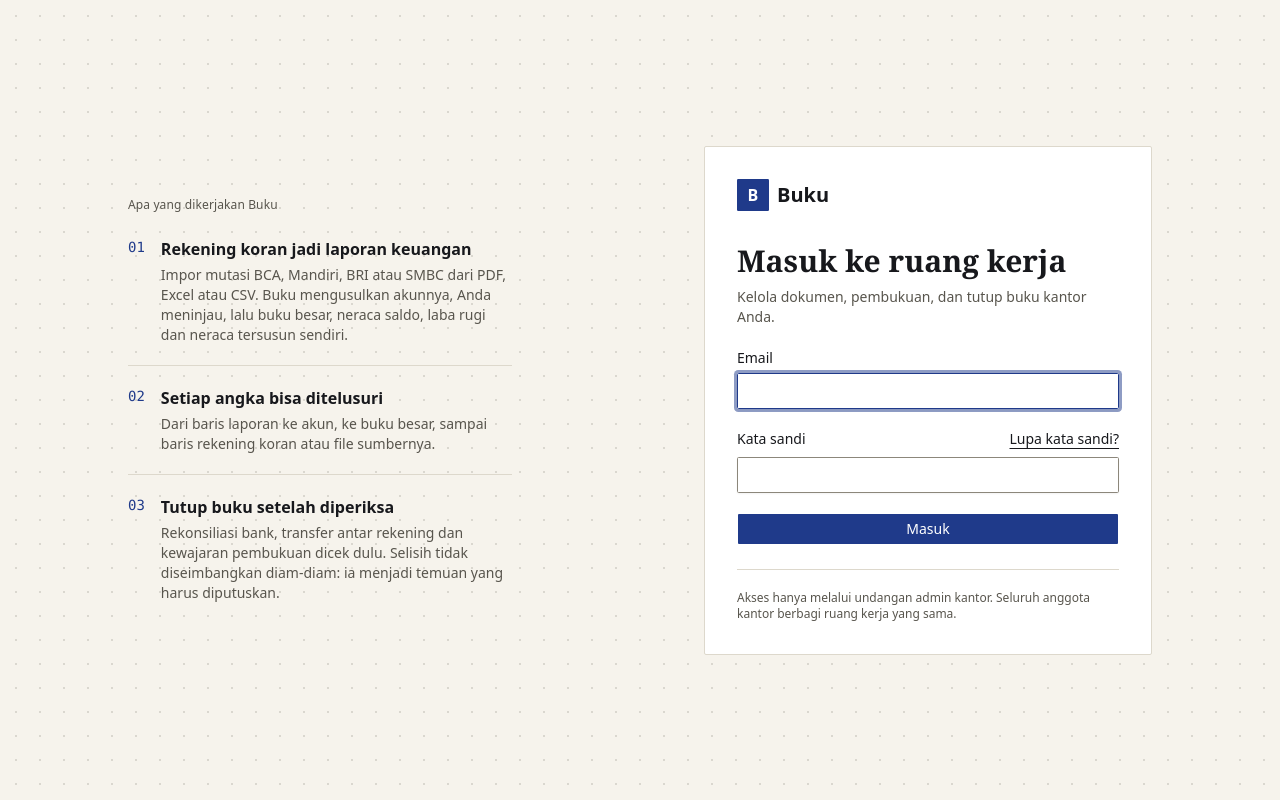
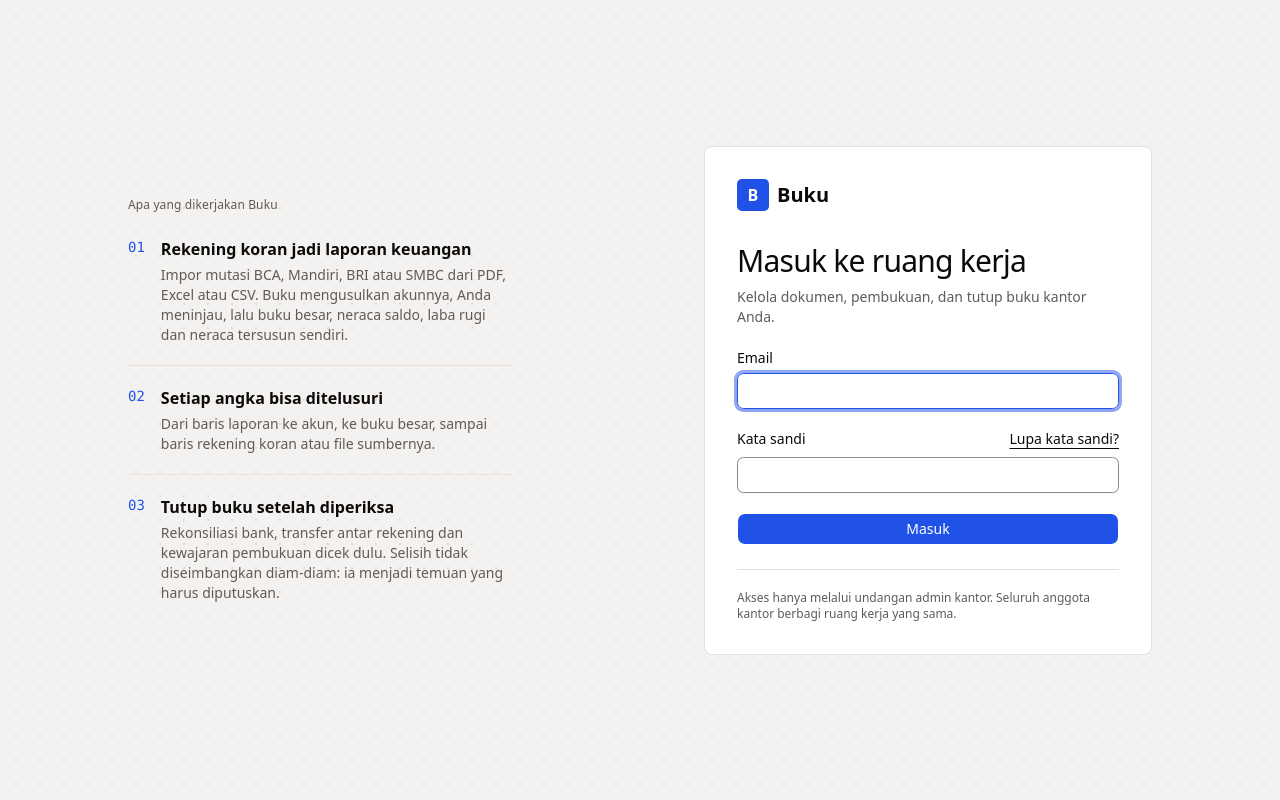
Before and after one commit to ismailir10/native-erp-v2, a Next.js app: page /login in a window 1280 px wide. Built offline with nearby package versions, Linux system fonts and the light colour scheme; no server answers.

Commit message:
feat(ui): Ramp-style design tokens, Hanken Grotesk and strong blue
Warm-neutral palette, #2152E8 brand blue (6.1:1 on white), 8px base radius, one grotesque
family replacing Inter + Newsreader, .display and .icon-tile utilities.

Cycle: docs/cycles/2026-10-08-ramp-restyle.md

```diff
--- a/app/(app)/not-found.tsx
+++ b/app/(app)/not-found.tsx
@@ -4,7 +4,7 @@
 export default function NotFound() {
   return (
     <div className="mx-auto max-w-md py-24 text-center">
-      <h1 className="font-display text-3xl font-semibold">Halaman tidak ditemukan</h1>
+      <h1 className="display text-3xl">Halaman tidak ditemukan</h1>
       <p className="mt-2 text-sm text-muted-foreground">Klien atau akun yang Anda cari tidak ada, atau bukan milik kantor Anda.</p>
       <Link href="/" className={buttonVariants({ className: "mt-6" })}>Kembali ke Beranda</Link>
     </div>
--- a/app/globals.css
+++ b/app/globals.css
@@ -1,23 +1,22 @@
 @import "tailwindcss";
 @import "tw-animate-css";
 @import "shadcn/tailwind.css";
-@import "@fontsource-variable/inter";
-@import "@fontsource-variable/newsreader";
+@import "@fontsource-variable/hanken-grotesk";
 
 @custom-variant dark (&:is(.dark *));
 
 /*
- * Buku design tokens — ledger paper: warm canvas, hairlines, near-square corners, mono micro-labels,
- * warm ink and one deep ink-blue. Rules: .agents/skills/ui-rules/SKILL.md
+ * Buku design tokens — Ramp-style: warm grey canvas, near-black ink, large regular-weight sans headlines, soft 8–16px corners, flat
+ * surfaces and one strong blue (where Ramp uses lime). Rules: .agents/skills/ui-rules/SKILL.md · ADR 0016
  */
 @theme inline {
   --color-background: var(--background);
   --color-foreground: var(--foreground);
-  --font-sans: "Inter Variable", ui-sans-serif, system-ui, -apple-system, "Segoe UI", sans-serif;
+  --font-sans: "Hanken Grotesk Variable", ui-sans-serif, system-ui, -apple-system, "Segoe UI", sans-serif;
   --font-mono: ui-monospace, "SF Mono", SFMono-Regular, Menlo, Consolas, monospace;
   --font-heading: var(--font-sans);
-  /* Display serif: page titles and headline figures only. Body, tables and forms stay Inter. */
-  --font-display: "Newsreader Variable", ui-serif, Georgia, "Times New Roman", serif;
+  /* Display: the same grotesque, set large, regular weight and tightly tracked (`.display`). Page titles and headline figures. */
+  --font-display: var(--font-sans);
 
   --color-sidebar-ring: var(--sidebar-ring);
   --color-sidebar-border: var(--sidebar-border);
@@ -54,8 +53,8 @@
   --radius-sm: calc(var(--radius) * 0.6);
   --radius-md: calc(var(--radius) * 0.8);
   --radius-lg: var(--radius);
-  --radius-xl: calc(var(--radius) * 1.4);
-  --radius-2xl: calc(var(--radius) * 1.8);
+  --radius-xl: calc(var(--radius) * 1.5);
+  --radius-2xl: calc(var(--radius) * 2);
 
   /* Control status: PASS / REVIEW / FAIL */
   --color-pass: var(--pass);
@@ -73,53 +72,53 @@
 }
 
 :root {
-  /* Ledger paper: warm canvas, warm ink, one deep ink-blue. White is kept for working surfaces (tables, forms). */
-  --background: #F6F3EC;
-  --foreground: #17181C;
+  /* Warm neutrals: grey canvas, near-black ink. White is kept for working surfaces (tables, forms) and the sidebar. */
+  --background: #F4F2F0;
+  --foreground: #0C0A08;
   --card: #FFFFFF;
-  --card-foreground: #17181C;
+  --card-foreground: #0C0A08;
   --popover: #FFFFFF;
-  --popover-foreground: #17181C;
+  --popover-foreground: #0C0A08;
 
-  /* Ink blue — 10.3:1 on white, 9.3:1 on paper. Actions, focus and selection only; never a figure's colour. */
-  --primary: #1F3A8A;
+  /* Strong blue — 6.1:1 on white, 5.5:1 on the canvas. Actions, focus and selection only; never a figure's colour. */
+  --primary: #2152E8;
   --primary-foreground: #FFFFFF;
-  --primary-subtle: #E9EDF8;
-  /* Opaque hover step (12.6:1 with white text) */
-  --primary-hover: #172E70;
+  --primary-subtle: #E6ECFD;
+  /* Opaque hover step (7.9:1 with white text) */
+  --primary-hover: #1A44C4;
 
-  /* Brand fill (primary button, logo, NextStep marker) — the same ink blue, white text on top */
-  --brand: #1F3A8A;
+  /* Brand fill (primary button, logo, NextStep marker) — the same blue, white text on top */
+  --brand: #2152E8;
   --brand-foreground: #FFFFFF;
-  --brand-hover: #172E70;
+  --brand-hover: #1A44C4;
 
-  --secondary: #EFEBE2;
-  --secondary-foreground: #17181C;
-  --muted: #F0ECE3;
-  --muted-foreground: #58554D; /* 6.7:1 on paper, 7.4:1 on white */
-  --accent: #EFEBE2;
-  --accent-foreground: #17181C;
+  --secondary: #ECE9E5;
+  --secondary-foreground: #0C0A08;
+  --muted: #EFECE8;
+  --muted-foreground: #5F5B58; /* 6.0:1 on the canvas, 6.7:1 on white */
+  --accent: #ECE9E5;
+  --accent-foreground: #0C0A08;
   --destructive: #B3203A;
 
-  --border: #DDD8CC;
-  --input: #8C877B; /* control borders: 3.6:1 on white */
-  --ring: #1F3A8A;
-  --radius: 0.125rem;
+  --border: #E4E0DB;
+  --input: #8F8A85; /* control borders: 3.4:1 on white */
+  --ring: #2152E8;
+  --radius: 0.5rem;
 
-  /* Chrome: paper-white sidebar, warm ink text, blue-tinted active item */
-  --sidebar: #FBFAF6;
-  --sidebar-foreground: #2E2D29;
-  --sidebar-primary: #E9EDF8;
-  --sidebar-primary-foreground: #172E70;
-  --sidebar-accent: #EFEBE2;
-  --sidebar-accent-foreground: #17181C;
-  --sidebar-border: #DDD8CC;
-  --sidebar-ring: #1F3A8A;
+  /* Chrome: white sidebar, warm ink text, blue-tinted active item */
+  --sidebar: #FFFFFF;
+  --sidebar-foreground: #2B2825;
+  --sidebar-primary: #E6ECFD;
+  --sidebar-primary-foreground: #1638A8;
+  --sidebar-accent: #F4F2F0;
+  --sidebar-accent-foreground: #0C0A08;
+  --sidebar-border: #E4E0DB;
+  --sidebar-ring: #2152E8;
 
-  /* Categorical chart order (blue, orange, green, violet), validated with the dataviz validator (lightness band, chroma,
-     adjacent CVD ΔE ≥ 8, contrast ≥ 3:1). chart-1 is a lighter blue than --primary on purpose: the ink blue is below the
-     lightness band for a data series. chart-5 is the neutral "Lainnya" slot, not a fifth hue (grey by design). */
-  --chart-1: #3358B8;
+  /* Categorical chart order (blue, orange, green, violet), validated with the dataviz validator (lightness band, adjacent CVD
+     ΔE ≥ 8, contrast ≥ 3:1 on white). chart-1 is the brand blue itself. chart-5 is the neutral "Lainnya" slot, not a fifth hue
+     (grey by design, so it is the one slot below the chroma floor). */
+  --chart-1: #2152E8;
   --chart-2: #E0592A;
   --chart-3: #12876F;
   --chart-4: #9B4DCA;
@@ -140,7 +139,7 @@
   }
   body {
     @apply bg-background text-foreground antialiased;
-    font-feature-settings: "cv11", "ss01";
+    text-rendering: optimizeLegibility;
   }
   .num {
     font-variant-numeric: tabular-nums;
@@ -148,6 +147,25 @@
 }
 
 @layer components {
+  /* Display type (Ramp): large, regular weight, tight tracking. Page titles, login heading, headline figures. */
+  .display {
+    font-family: var(--font-display);
+    font-weight: 450;
+    letter-spacing: -0.025em;
+    line-height: 1.1;
+  }
+
+  /* Icon tile: pale-blue rounded square with a blue glyph, leads a card or a list row. */
+  .icon-tile {
+    display: inline-flex;
+    flex-shrink: 0;
+    align-items: center;
+    justify-content: center;
+    border-radius: var(--radius-lg);
+    background: var(--primary-subtle);
+    color: var(--primary);
+  }
+
   /* Drill-down figure or account name: ink, dotted underline at rest (visible without hover), solid blue on hover/focus.
      Blue is reserved for actions, so a number you can open does not look like a button. */
   .drill {
--- a/app/login/shell.tsx
+++ b/app/login/shell.tsx
@@ -6,7 +6,7 @@
   const card = (
     <section className="page-settle relative w-full max-w-md rounded-lg border bg-card p-6 sm:p-8" aria-labelledby="auth-title">
       <div className="mb-8 flex items-center gap-2 text-xl font-semibold"><BrandMark className="size-8 text-base" />Buku</div>
-      <h1 id="auth-title" className="font-display text-3xl font-semibold">{title}</h1>
+      <h1 id="auth-title" className="display text-3xl">{title}</h1>
       <p className="mb-6 mt-2 text-sm text-muted-foreground">{description}</p>
       {children}
       {footer && <p className="mt-6 border-t pt-5 text-xs text-muted-foreground">{footer}</p>}
--- a/components/app/page-header.tsx
+++ b/components/app/page-header.tsx
@@ -8,7 +8,7 @@
   return (
     <div className="flex flex-wrap items-end justify-between gap-4">
       <div className="min-w-0">
-        <h1 className="font-display text-3xl font-semibold tracking-[-0.01em] text-balance">{title}</h1>
+        <h1 className="display text-3xl text-balance">{title}</h1>
         {description && <p className="mt-1 text-sm text-muted-foreground">{description}</p>}
       </div>
       {actions && <div className="flex w-full flex-wrap items-center gap-2 sm:w-auto">{actions}</div>}
@@ -41,7 +41,7 @@
   return (
     <div className={cn("rounded-lg border bg-card p-4", className)}>
       <div className="eyebrow">{label}</div>
-      <div className="num font-display mt-1 text-3xl font-semibold leading-tight tracking-[-0.01em]">{value}</div>
+      <div className="num display mt-1 text-3xl">{value}</div>
       {hint && <div className="mt-1 text-xs text-muted-foreground">{hint}</div>}
     </div>
   );
--- a/package.json
+++ b/package.json
@@ -25,8 +25,7 @@
   },
   "dependencies": {
     "@base-ui/react": "^1.8.0",
-    "@fontsource-variable/inter": "^5.3.0",
-    "@fontsource-variable/newsreader": "^5.3.0",
+    "@fontsource-variable/hanken-grotesk": "^5.3.0",
     "@prisma/adapter-pg": "^7.10.0",
     "@prisma/client": "^7.10.0",
     "@supabase/ssr": "^0.12.7",
```
Also changed, not shown: app/icon.svg, 2 other files (tests, documents, lock files or other folders).
